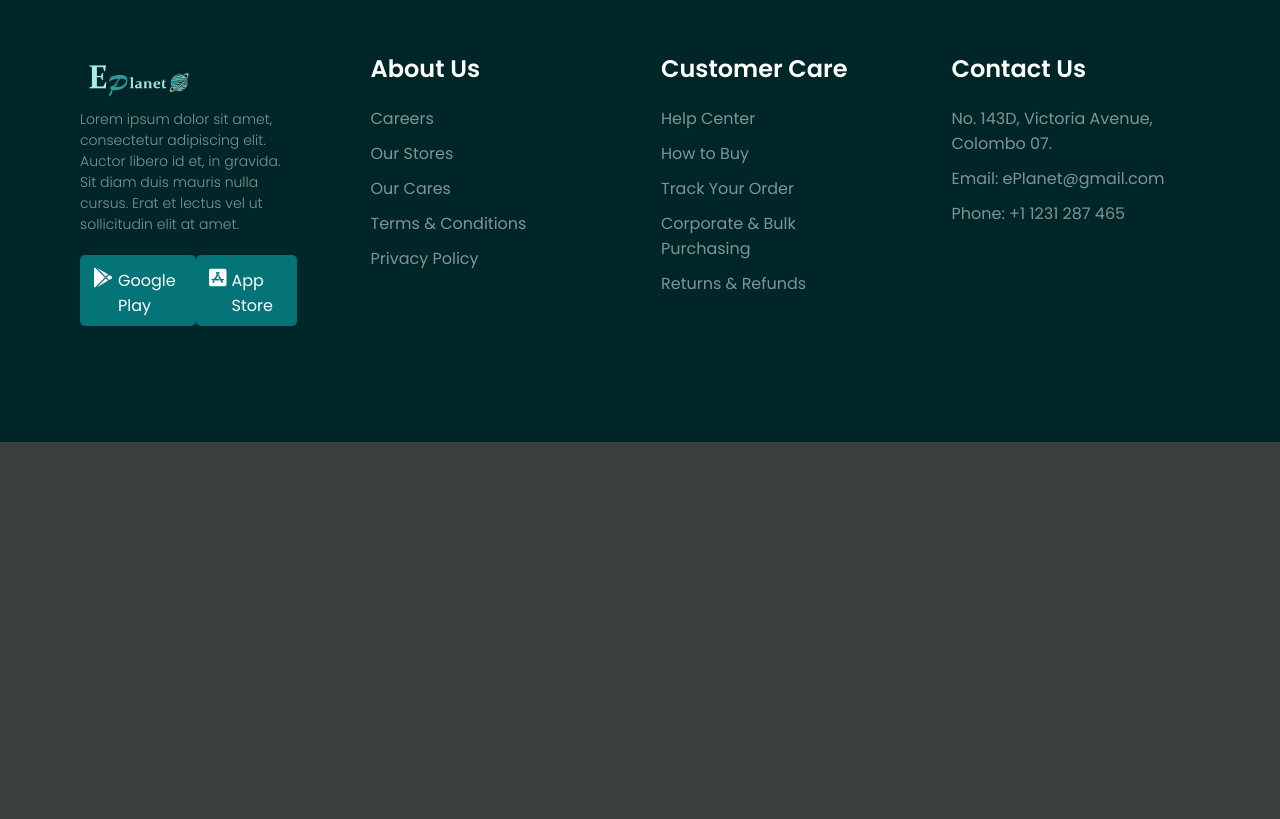
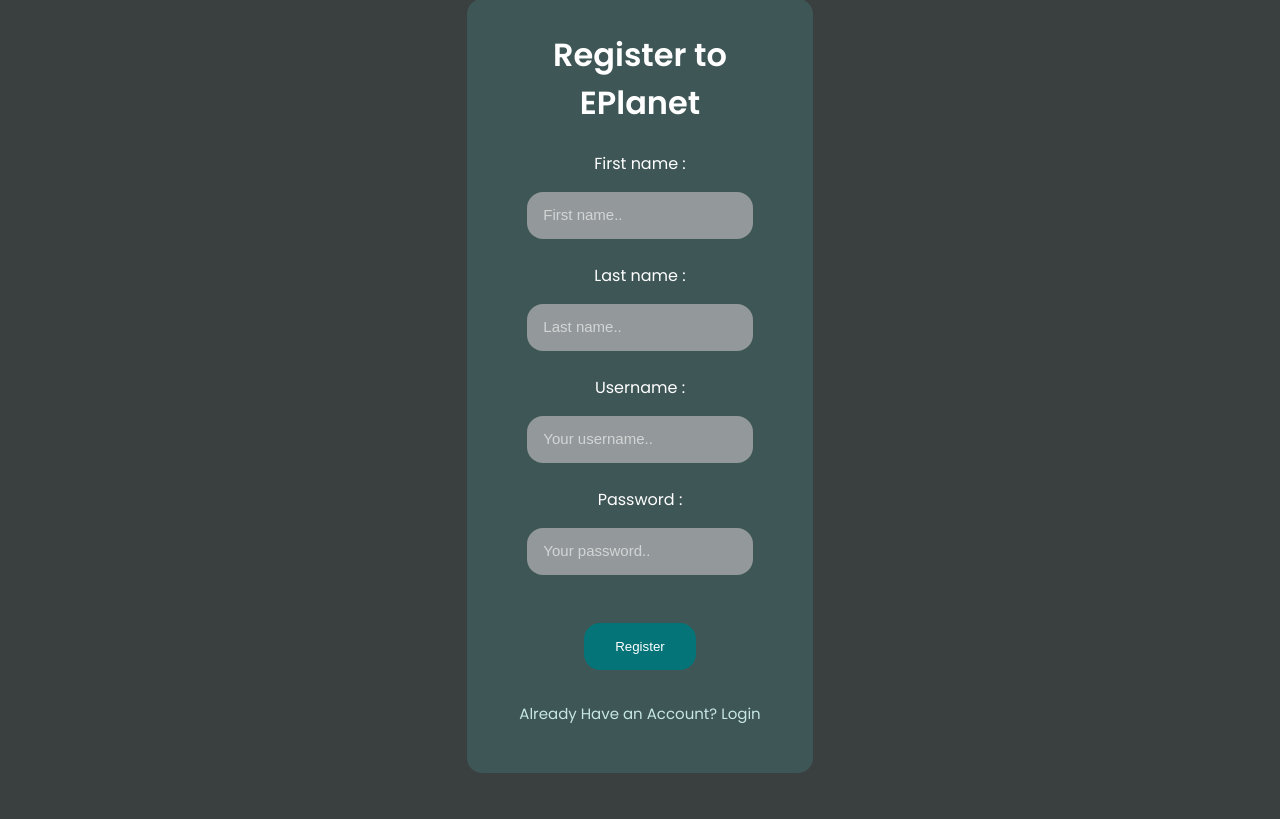
Before and after one commit to DineshikaSivapalaraja/EPlanet, a React (Create React App) app in the folder front-end/assignment/: page /register in a window 1280 px wide. Shown: the part 301-1120 px from the top of the page. Before the commit the page ends 800 px from the top, so only its background shows below. Built offline with nearby package versions, Linux system fonts and the light colour scheme.

Commit message:
Create login and register

```diff
--- a/front-end/assignment/package.json
+++ b/front-end/assignment/package.json
@@ -6,7 +6,9 @@
     "@testing-library/jest-dom": "^5.16.5",
     "@testing-library/react": "^13.4.0",
     "@testing-library/user-event": "^13.5.0",
+    "bootstrap": "^5.2.3",
     "react": "^18.2.0",
+    "react-bootstrap": "^2.7.2",
     "react-dom": "^18.2.0",
     "react-router-dom": "^5.3.4",
     "react-slick": "^0.29.0",
--- a/front-end/assignment/src/App.js
+++ b/front-end/assignment/src/App.js
@@ -9,8 +9,8 @@ import Cart from "./common/cart/Cart"
 import Footer from './common/footer/Footer';
 import About from './pages/About';
 import Contact from './pages/Contact';
-import Login from './pages/Login';
-
+import Login1 from './pages/user/Login1';
+import Register from './pages/user/Register';
 
 function App() {
   // Step1 : Fetch data from Database
@@ -51,15 +51,10 @@ const decreaseQty = (product) => {
           <Route path="/cart" exact>
             <Cart cartItem={cartItem} addToCart={addToCart} decreaseQty={decreaseQty}/>
           </Route>
-          <Route path="/about" exact>
-            <About/>
-          </Route>
-          <Route path="/login" exact>
-            <Login/>
-          </Route>
-          <Route path="/contact" exact>
-            <Contact/>
-          </Route>
+          <Route path="/about" exact><About/></Route>
+          <Route path="/login" exact><Login1/></Route>
+          <Route path="/contact" exact><Contact/></Route>
+          <Route path="/register" exact><Register/></Route>
         </Switch>
         <Footer/>
       </Router>
--- a/front-end/assignment/src/common/header/Header.css
+++ b/front-end/assignment/src/common/header/Header.css
@@ -86,6 +86,24 @@
 
 .search .f_flex {
     justify-content: end;
+}
+
+.userpop{
+    background: none;
+    color: #fff;
+}
+
+.relobtn{
+    padding: 1rem 1rem;
+    display: flex;
+}
+.relobtn .reglink, .loglink{
+    background-color: rgb(11, 86, 72);
+    padding: 0.8rem;
+    margin-right: 2rem;
+    border-radius: 10px;
+    text-align: center;
+
 }
 /*----------------Search---------------------*/
 
--- a/front-end/assignment/src/common/header/Search.jsx
+++ b/front-end/assignment/src/common/header/Search.jsx
@@ -1,12 +1,21 @@
-import React from "react";
+import React, { useState } from "react";
 import logo from "../assets/images/logo1.png";
 import {Link} from 'react-router-dom';
+import Popup from "../popup/Popup";
 
 const Search = ({cartItem})=> {
     window.addEventListener("scroll", function() {
         const search = document.querySelector(".search")
         search.classList.toggle("active", window.scrollY > 100)
      })
+
+     const [isOpen, setIsOpen] = useState(false);
+
+    const togglePopup = () => {
+        setIsOpen(!isOpen);
+    }
+
+
     return (
         <>
          <section className="search">
@@ -20,10 +29,20 @@ const Search = ({cartItem})=> {
                     <span>All Categories</span>
                 </div>
                 <div className="icon f_flex width">
-                <Link to="/login">
+                <button onClick={togglePopup} className="userpop">
                      <i className="fa fa-user icon-circle"></i>
-                </Link>
+                </button>
+                {isOpen && <Popup
+                    content={<>
+                        <div className="relobtn">
+                             <Link to="/register" className="reglink" >Register</Link>
+                            <Link to="/login" className="loglink">Login</Link>
+                        </div>
 
+
+                    </>}
+                    handleClose={togglePopup}
+                    />}
                 <div className="cart">
                     <Link to="/cart">
                         <i className="fa fa-shopping-bag icon-circle"></i>
--- /dev/null
+++ b/front-end/assignment/src/common/popup/Popup.css
@@ -0,0 +1,40 @@
+.popup-box {
+    position: fixed;
+    width: 20%;
+    top: -0.6rem;
+    right: 2rem;
+    z-index: 5;
+
+  }
+
+  .popbox {
+    position: relative;
+    width: 80%;
+    margin: 0 auto;
+    height: 6.4rem;
+    max-height: 70vh;
+    margin-top: calc(100vh - 85vh - 20px);
+    background: #6a7876;
+    border-radius: 2rem;
+    padding: 10px 20px;
+    border: 1px solid #99999950;
+    overflow: auto;
+
+  }
+
+  .pop-close-icon {
+    content: 'x';
+    cursor: pointer;
+    position: fixed;
+    right: calc(5% - 30px);
+    top: calc(99vh - 85vh - 33px);
+    background: #3e9687;
+    color: black;
+    width: 25px;
+    height: 25px;
+    border-radius: 50%;
+    line-height: 20px;
+    text-align: center;
+    border: 1px solid #9999995b;
+    font-size: 20px;
+  }
--- /dev/null
+++ b/front-end/assignment/src/common/popup/Popup.jsx
@@ -0,0 +1,15 @@
+import React from "react";
+import "./Popup.css"
+
+const Popup = props => {
+  return (
+    <div className="popup-box">
+      <div className="popbox">
+        <span className="pop-close-icon" onClick={props.handleClose}>x</span>
+        {props.content}
+      </div>
+    </div>
+  );
+};
+
+export default Popup;
--- a/front-end/assignment/src/components/mainpage/Categories.jsx
+++ b/front-end/assignment/src/components/mainpage/Categories.jsx
@@ -39,7 +39,7 @@ const Categories = () => {
 
         {
             cateImg:"ph ph-house",
-            cateName: "Home & Kitchen Appliaces",
+            cateName: "Home & Kitchen Appliances",
         },
 
     ]
--- a/front-end/assignment/src/pages/Login.jsx
+++ /dev/null
@@ -1,10 +0,0 @@
-import React from 'react'
-
-export default function Login() {
-  return (
-    <>
-        <h1>Login</h1>
-    </>
-
-  )
-}
--- /dev/null
+++ b/front-end/assignment/src/pages/user/Login1.css
@@ -0,0 +1,61 @@
+.logincls{
+
+    margin: 2rem;
+    padding: 2rem;
+    justify-content: center;
+    align-items: center;
+
+}
+
+.loginbox{
+    background-color: #3f5657;
+    padding: 2rem;
+    border-radius: 15px;
+    text-align: center;
+    width: 30%;
+    margin: auto;
+
+}
+
+.logrow1{
+    margin: 1.5rem 0;
+
+}
+
+.logcol1{
+    margin: 1rem 0;
+}
+
+
+
+form input{
+    padding: 1rem;
+    border-radius: 1rem;
+    background-color: #c5c2c29f;
+    width: 80%;
+
+}
+
+form input ::placeholder{
+    color: rgb(0, 0, 0);
+}
+
+form input[type="submit"]{
+    margin-top: 1.5rem;
+    padding: 1rem;
+    border-radius: 1rem;
+    background-color: #047478;
+    width: 40%;
+    color: #fff;
+
+}
+
+.forget{
+    margin: 2rem 0 1rem;
+    font-size: 15px;
+    color: rgb(252, 255, 255);
+}
+
+.forget span{
+    color: rgb(199, 230, 230);
+}
--- /dev/null
+++ b/front-end/assignment/src/pages/user/Login1.jsx
@@ -0,0 +1,48 @@
+import React from 'react'
+import './Login1.css'
+import {Link} from 'react-router-dom';
+
+export default function Login1() {
+  return (
+    <>
+        <div className="logincls">
+            <div className="loginbox">
+                <h1>Login</h1>
+                <form>
+                    <div className="logrow1">
+                        <div className="logcol1">
+                            <label for="umane">Username : </label>
+                        </div>
+                        <div className="logcol2">
+                        <input type="username" id='uname' placeholder="Your username.." required />
+                        </div>
+                    </div>
+                    <div className="logrow1">
+                        <div className="logcol1">
+                            <label for="password">Password : </label>
+                        </div>
+                        <div className="logcol2">
+                        <input type="password" id='password' placeholder="Your password.." required/>
+                        </div>
+                    </div>
+                    <div class="logbutton">
+                    <input type="submit" value="Login" name="submit"/>
+                    </div>
+
+
+                </form>
+                <div class="forget">
+                    <Link to='#'><span>Forget Password</span></Link>
+                </div>
+                <div class="forget" >
+                <span >Do not Have an Account?</span>
+
+                <Link to='/register'>   <span> Register</span> </Link>
+
+         </div>
+            </div>
+        </div>
+
+   </>
+  )
+}
--- /dev/null
+++ b/front-end/assignment/src/pages/user/Register.jsx
@@ -0,0 +1,62 @@
+import React from 'react'
+import {Link} from 'react-router-dom';
+import './Login1.css'
+
+export default function Register() {
+  return (
+    <>
+   <div className="logincls">
+            <div className="loginbox">
+                <h1>Register to EPlanet</h1>
+                <form>
+                    <div className="logrow1">
+                        <div className="logcol1">
+                            <label for="fmane">First name : </label>
+                        </div>
+                        <div className="logcol2">
+                        <input type="username" id='fname' placeholder="First name.." required />
+                        </div>
+                    </div>
+                    <div className="logrow1">
+                        <div className="logcol1">
+                            <label for="lmane">Last name : </label>
+                        </div>
+                        <div className="logcol2">
+                        <input type="username" id='lname' placeholder="Last name.." required />
+                        </div>
+                    </div>
+                    <div className="logrow1">
+                        <div className="logcol1">
+                            <label for="umane">Username : </label>
+                        </div>
+                        <div className="logcol2">
+                        <input type="username" id='uname' placeholder="Your username.." required />
+                        </div>
+                    </div>
+                    <div className="logrow1">
+                        <div className="logcol1">
+                            <label for="password">Password : </label>
+                        </div>
+                        <div className="logcol2">
+                        <input type="password" id='password' placeholder="Your password.." required/>
+                        </div>
+                    </div>
+                    <div class="logbutton">
+                    <input type="submit" value="Register" name="submit"/>
+                    </div>
+
+
+                </form>
+
+                <div class="forget" >
+                <span > Already Have an Account?</span>
+
+                <Link to='/login'>  <span>Login</span> </Link>
+
+         </div>
+            </div>
+        </div>
+
+    </>
+  )
+}
```
Also changed, not shown: front-end/assignment/public/index.html (+12 -0 lines), 1 other file (tests, documents, lock files or other folders).
